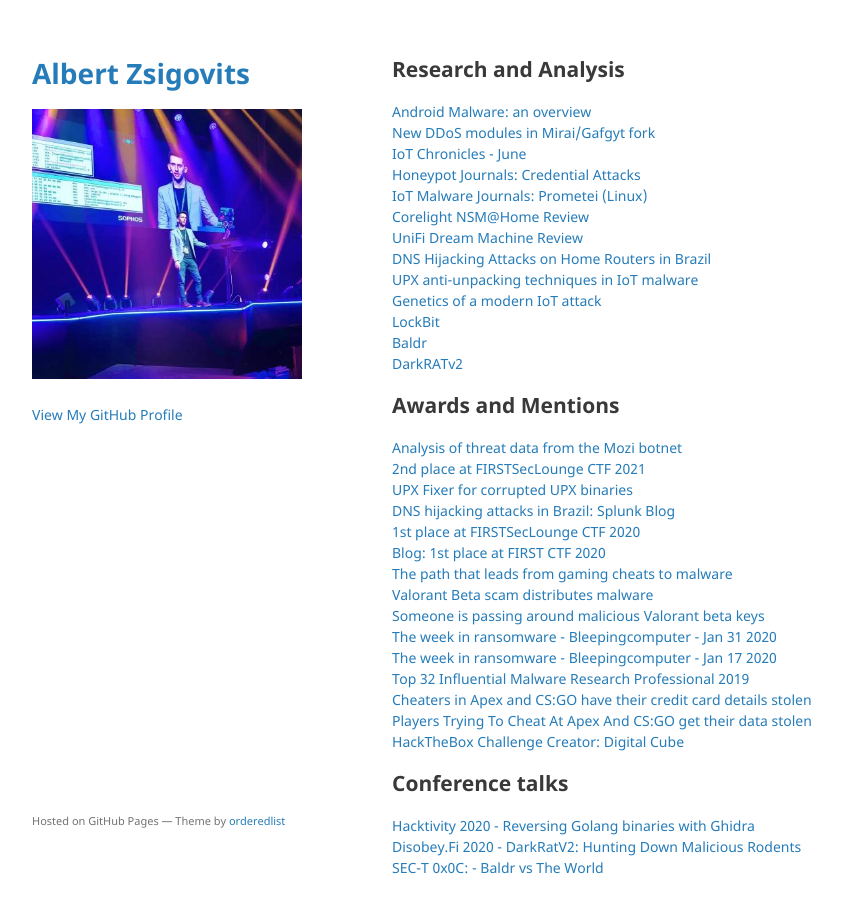
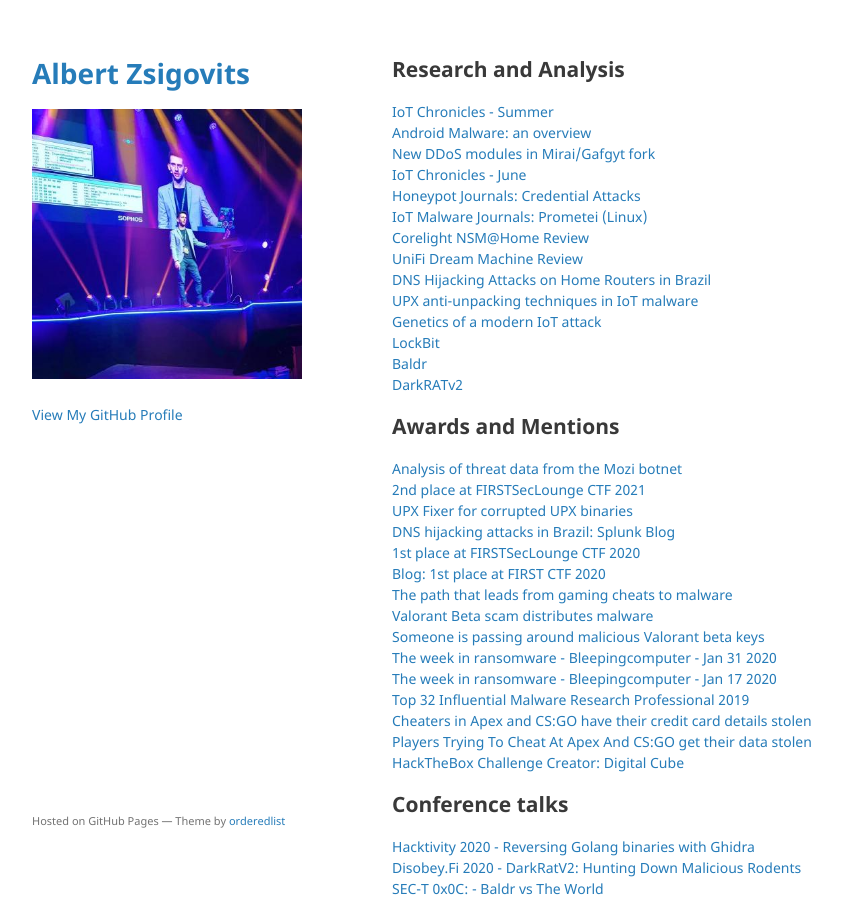
Before and after one commit to albertzsigovits/albertzsigovits.github.io, a Jekyll site: the page built from index.md, in a window 1280 px wide and 900 px high. Shown: the whole window, without its empty margins (178-1020 px from the left). Built offline with Jekyll 4.4.1, drawn with Linux system fonts in a browser that asks for light colours; the repository's description, which GitHub fills in, is left out; our own code applies the rules of GitHub Pages for plain Markdown files.

Commit message:
Update index.md

```diff
--- a/index.md
+++ b/index.md
@@ -3,6 +3,7 @@
 ---
 ## Research and Analysis
 
+[IoT Chronicles - Summer](https://cujo.com/iot-chronicle-summer-2021/)
 [Android Malware: an overview](https://cujo.com/android-malware/)
 [New DDoS modules in Mirai/Gafgyt fork](https://cujo.com/mirai-gafgyt-with-new-ddos-modules-discovered/)
 [IoT Chronicles - June](https://cujo.com/top-iot-security-threats-iot-chronicle-june/)
```
